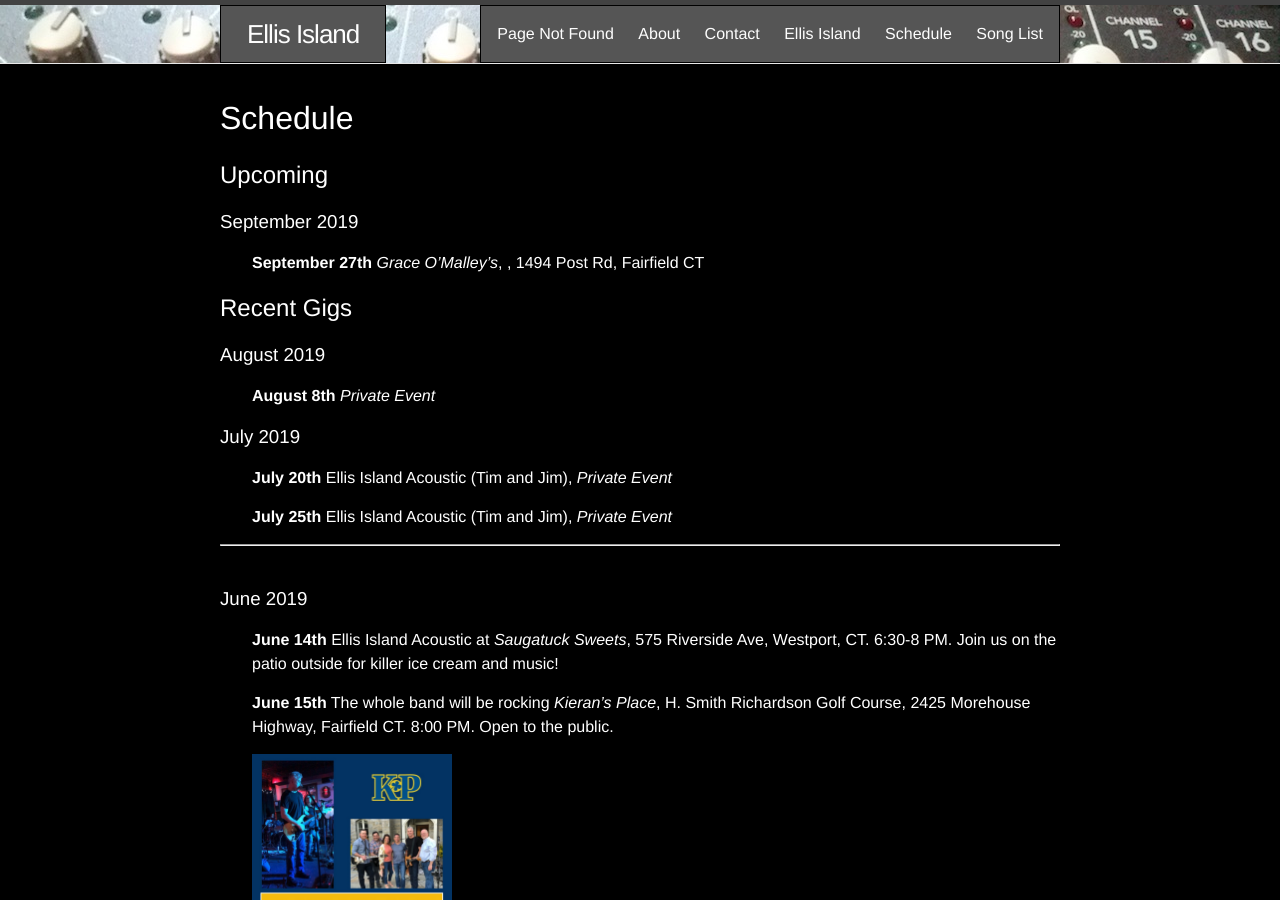
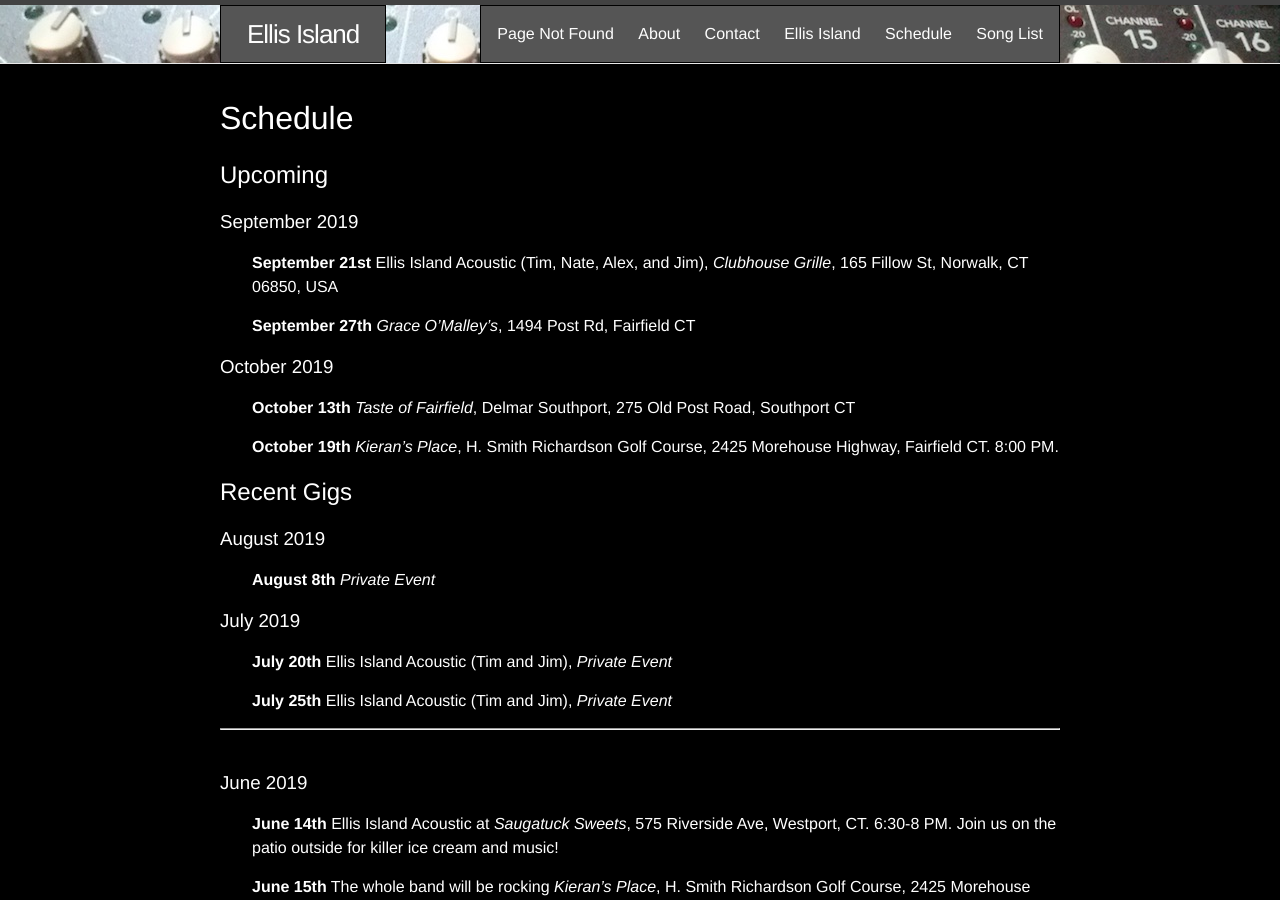
Before and after one commit to jimm/www-ellisislandband-net, a Jekyll site: the page built from schedule.md, in a window 1280 px wide and 900 px high. Built offline with Jekyll 4.4.1, drawn with Linux system fonts in a browser that asks for light colours.

Commit message:
schedule update

```diff
--- a/schedule.md
+++ b/schedule.md
@@ -9,7 +9,18 @@ title: Schedule
 
 ### September 2019
 
-**September 27th** *Grace O'Malley's*, , 1494 Post Rd, Fairfield CT
+**September 21st** Ellis Island Acoustic (Tim, Nate, Alex, and Jim),
+*Clubhouse Grille*, 165 Fillow St, Norwalk, CT 06850, USA
+
+**September 27th** *Grace O'Malley's*, 1494 Post Rd, Fairfield CT
+
+### October 2019
+
+**October 13th** *Taste of Fairfield*, Delmar Southport, 275 Old Post Road,
+Southport CT
+
+**October 19th** *Kieran's Place*, H. Smith Richardson Golf Course, 2425
+Morehouse Highway, Fairfield CT. 8:00 PM.
 
 ## Recent Gigs
 
```
